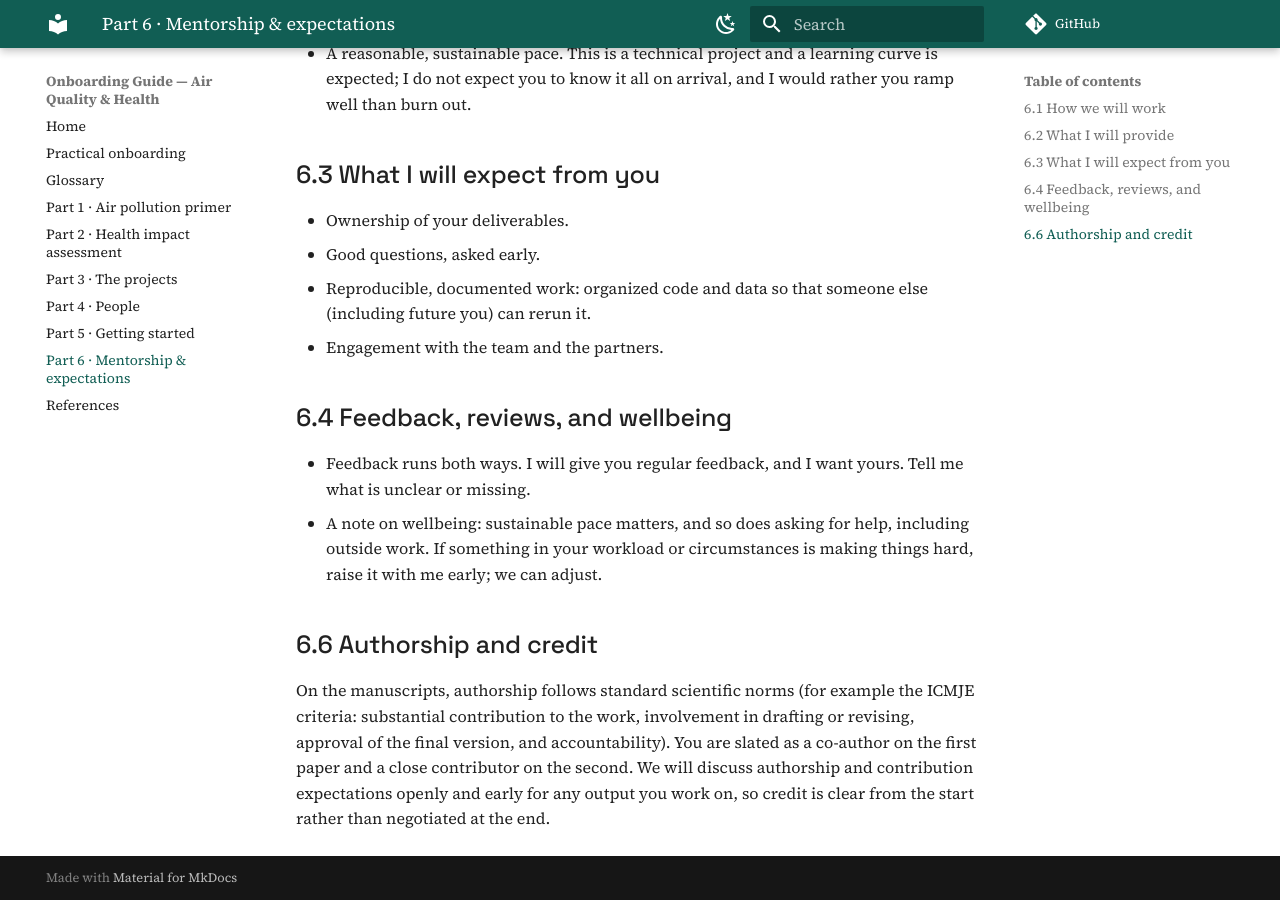
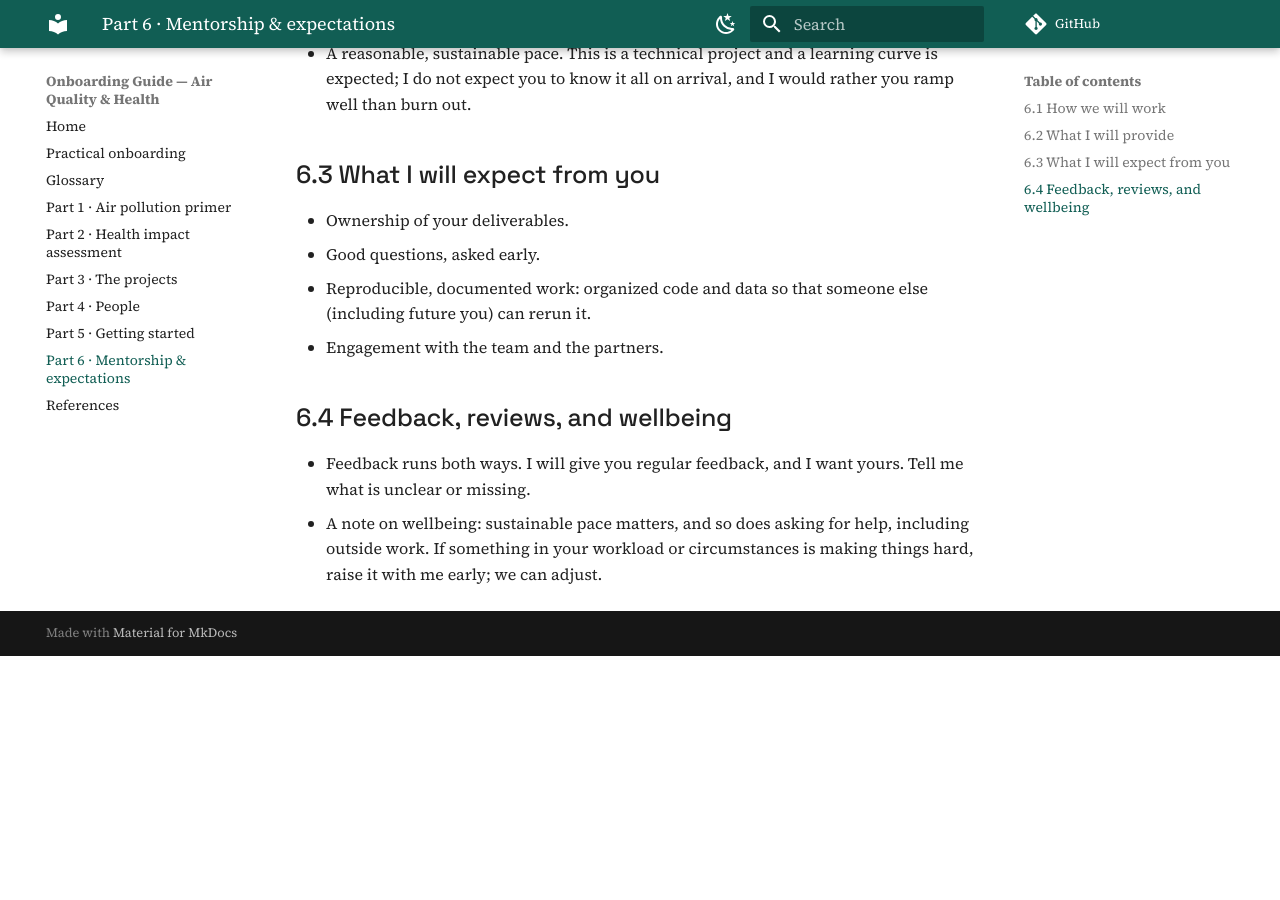
Before and after one commit to vtinney/mh-onboarding-site, an MkDocs documentation site: the page built from docs/mentorship.md, in a window 1280 px wide and 900 px high, scrolled down 793 px. Built offline with MkDocs 1.6.1 and Material for MkDocs 9.7.7, drawn with Linux system fonts in a browser that asks for light colours; comment, search, counter and statistics services are not loaded; after the commit the page ends 1449 px from its top, so only the background shows below that.

Commit message:
Update mentorship.md

```diff
--- a/docs/mentorship.md
+++ b/docs/mentorship.md
@@ -25,7 +25,3 @@
 
 - Feedback runs both ways. I will give you regular feedback, and I want yours. Tell me what is unclear or missing.
 - A note on wellbeing: sustainable pace matters, and so does asking for help, including outside work. If something in your workload or circumstances is making things hard, raise it with me early; we can adjust.
-
-## 6.6 Authorship and credit
-
-On the manuscripts, authorship follows standard scientific norms (for example the ICMJE criteria: substantial contribution to the work, involvement in drafting or revising, approval of the final version, and accountability). You are slated as a co-author on the first paper and a close contributor on the second. We will discuss authorship and contribution expectations openly and early for any output you work on, so credit is clear from the start rather than negotiated at the end.
```
